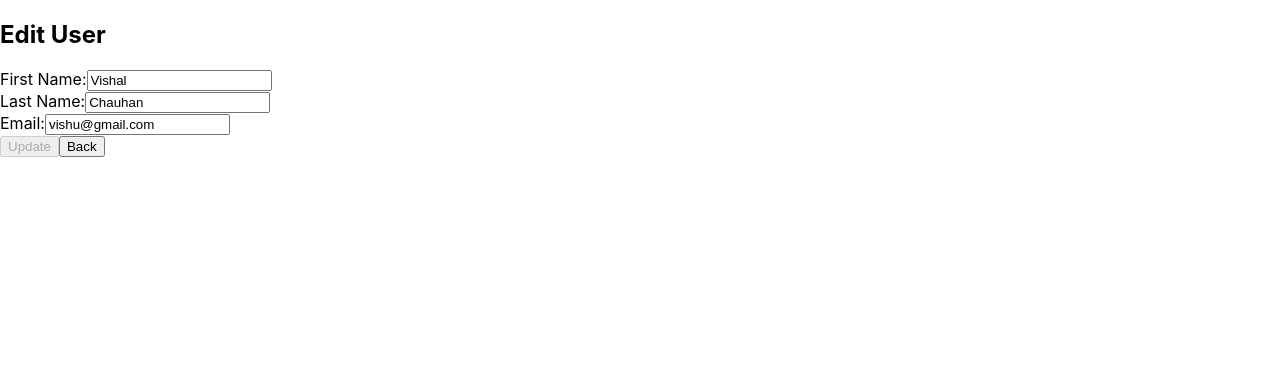
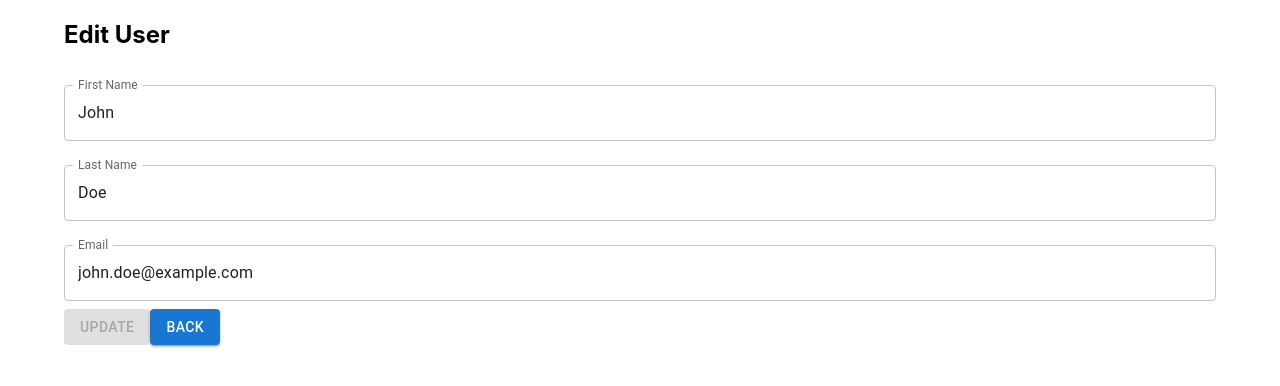
Before and after one commit to Ayuinfra/Rendering-Page, a React (Create React App) app: page / in a window 1280 px wide. Both pictures are taken after a click on the button 1013 px from the left and 93 px from the top of the page. Shown: the top 386 px of the page. Built offline with nearby package versions, Linux system fonts and the light colour scheme.

Commit message:
Code Updated

```diff
--- a/src/App.js
+++ b/src/App.js
@@ -1,12 +1,12 @@
-import React, { Fragment, useState } from 'react';
+import React, { useState } from 'react';
 import HomePage from './homepage/Home';
 import AddUserPage from './adduser/AddUser';
 import EditUserPage from './editpage/Edit';
 
 const App = () => {
   const [users, setUsers] = useState([
-    { id: 1, firstName: 'Vishal', lastName: 'Chauhan', email: 'vishu@gmail.com' },
-    { id: 2, firstName: 'Prajwal', lastName: 'Smith', email: 'prajwal@gmail.com' },
+    { id: 1, firstName: 'John', lastName: 'Doe', email: 'john.doe@example.com' },
+    { id: 2, firstName: 'Jane', lastName: 'Smith', email: 'jane.smith@example.com' },
   ]);
   const [currentPage, setCurrentPage] = useState('home');
   const [editingUser, setEditingUser] = useState(null);
@@ -50,7 +50,7 @@ const App = () => {
   };
 
   return (
-    <Fragment>
+    <>
       {currentPage === 'home' && (
         <HomePage
           users={users}
@@ -69,7 +69,7 @@ const App = () => {
           handleGoBack={handleGoBack}
         />
       )}
-    </Fragment>
+    </>
   );
 };
 
--- a/src/adduser/AddUser.js
+++ b/src/adduser/AddUser.js
@@ -1,38 +1,47 @@
-import React, { Fragment, useState } from 'react';
+import React, { useState } from 'react';
+import { Container, TextField, Button } from '@mui/material';
 
 const AddUserPage = ({ handleAddUserSubmit, handleGoBack }) => {
   const [firstName, setFirstName] = useState('');
   const [lastName, setLastName] = useState('');
   const [email, setEmail] = useState('');
 
-  const handleFormSubmit = (e) => {
-    e.preventDefault();
-    handleAddUserSubmit({ firstName, lastName, email });
+  const handleAddUser = () => {
+    if (firstName && lastName && email) {
+      handleAddUserSubmit({ firstName, lastName, email });
+      setFirstName('');
+      setLastName('');
+      setEmail('');
+    }
   };
 
   return (
-    <Fragment>
+    <Container>
       <h2>Add User</h2>
-      <form onSubmit={handleFormSubmit}>
-        <label>
-          First Name:
-          <input type="text" value={firstName} onChange={(e) => setFirstName(e.target.value)} />
-        </label>
-        <br />
-        <label>
-          Last Name:
-          <input type="text" value={lastName} onChange={(e) => setLastName(e.target.value)} />
-        </label>
-        <br />
-        <label>
-          Email:
-          <input type="email" value={email} onChange={(e) => setEmail(e.target.value)} />
-        </label>
-        <br />
-        <button type="submit">Submit</button>
-        <button type="button" onClick={handleGoBack}>Back</button>
-      </form>
-    </Fragment>
+      <TextField
+        label="First Name"
+        value={firstName}
+        onChange={(e) => setFirstName(e.target.value)}
+        fullWidth
+        margin="normal"
+      />
+      <TextField
+        label="Last Name"
+        value={lastName}
+        onChange={(e) => setLastName(e.target.value)}
+        fullWidth
+        margin="normal"
+      />
+      <TextField
+        label="Email"
+        value={email}
+        onChange={(e) => setEmail(e.target.value)}
+        fullWidth
+        margin="normal"
+      />
+      <Button variant="contained" color="primary" onClick={handleAddUser}>Submit</Button>
+      <Button variant="contained" onClick={handleGoBack}>Back</Button>
+    </Container>
   );
 };
 
--- a/src/editpage/Edit.js
+++ b/src/editpage/Edit.js
@@ -1,4 +1,5 @@
-import React, { Fragment, useState } from 'react';
+import React, { useState } from 'react';
+import { Container, TextField, Button } from '@mui/material';
 
 const EditUserPage = ({ user, handleUpdateUser, handleGoBack }) => {
   const [firstName, setFirstName] = useState(user.firstName);
@@ -6,13 +7,16 @@ const EditUserPage = ({ user, handleUpdateUser, handleGoBack }) => {
   const [email, setEmail] = useState(user.email);
   const [isFormDirty, setIsFormDirty] = useState(false);
 
-  const handleFormSubmit = (e) => {
-    e.preventDefault();
-    handleUpdateUser(user.id, { firstName, lastName, email });
+  const handleUpdate = () => {
+    if (isFormDirty && firstName && lastName && email) {
+      handleUpdateUser(user.id, { firstName, lastName, email });
+      setIsFormDirty(false);
+    }
   };
 
   const handleInputChange = (e) => {
     const { name, value } = e.target;
+
     if (user[name] !== value) {
       setIsFormDirty(true);
     } else {
@@ -35,28 +39,37 @@ const EditUserPage = ({ user, handleUpdateUser, handleGoBack }) => {
   };
 
   return (
-    <Fragment>
+    <Container>
       <h2>Edit User</h2>
-      <form onSubmit={handleFormSubmit}>
-        <label>
-          First Name:
-          <input type="text" name="firstName" value={firstName} onChange={handleInputChange} />
-        </label>
-        <br />
-        <label>
-          Last Name:
-          <input type="text" name="lastName" value={lastName} onChange={handleInputChange} />
-        </label>
-        <br />
-        <label>
-          Email:
-          <input type="email" name="email" value={email} onChange={handleInputChange} />
-        </label>
-        <br />
-        <button type="submit" disabled={!isFormDirty}>Update</button>
-        <button type="button" onClick={handleGoBack}>Back</button>
-      </form>
-    </Fragment>
+      <TextField
+        label="First Name"
+        name="firstName"
+        value={firstName}
+        onChange={handleInputChange}
+        fullWidth
+        margin="normal"
+      />
+      <TextField
+        label="Last Name"
+        name="lastName"
+        value={lastName}
+        onChange={handleInputChange}
+        fullWidth
+        margin="normal"
+      />
+      <TextField
+        label="Email"
+        name="email"
+        value={email}
+        onChange={handleInputChange}
+        fullWidth
+        margin="normal"
+      />
+      <Button variant="contained" color="primary" onClick={handleUpdate} disabled={!isFormDirty}>
+        Update
+      </Button>
+      <Button variant="contained" onClick={handleGoBack}>Back</Button>
+    </Container>
   );
 };
 
```
Also changed, not shown: src/homepage/Home.js (+4 -4 lines).
